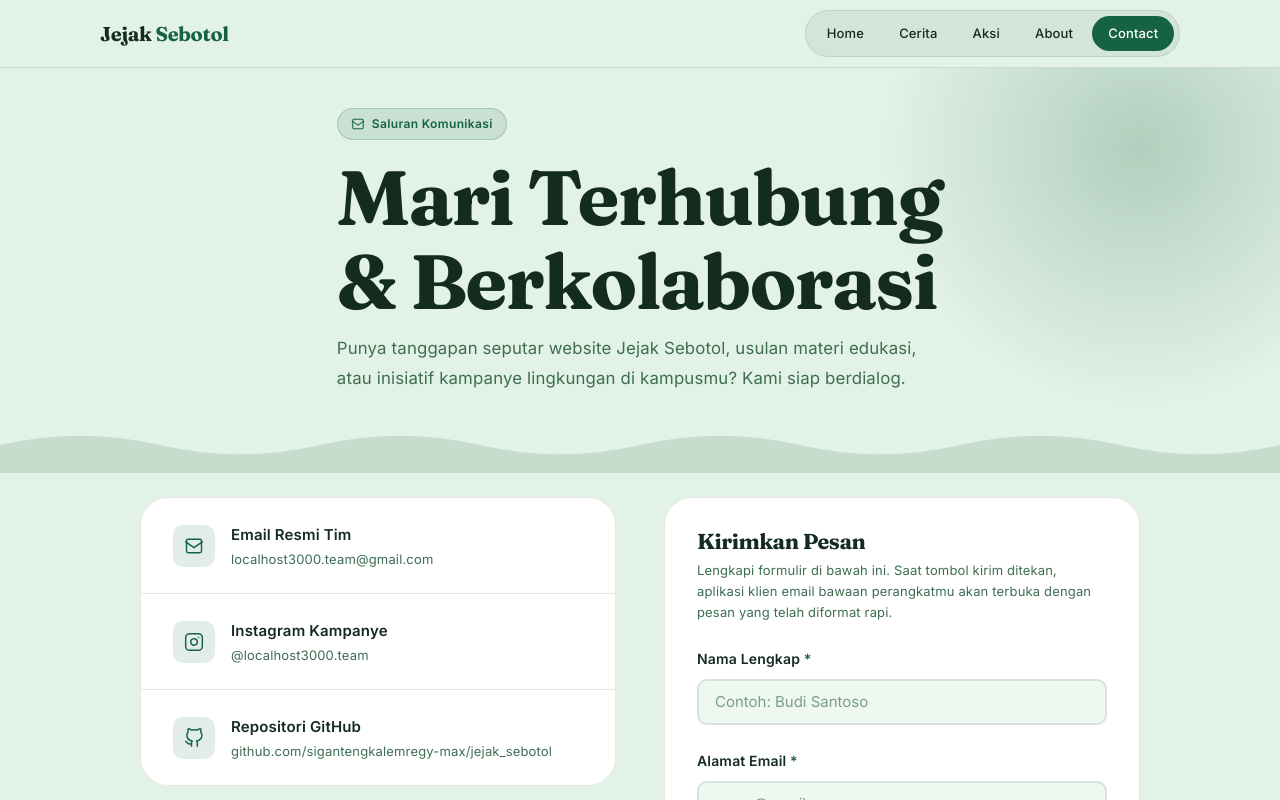
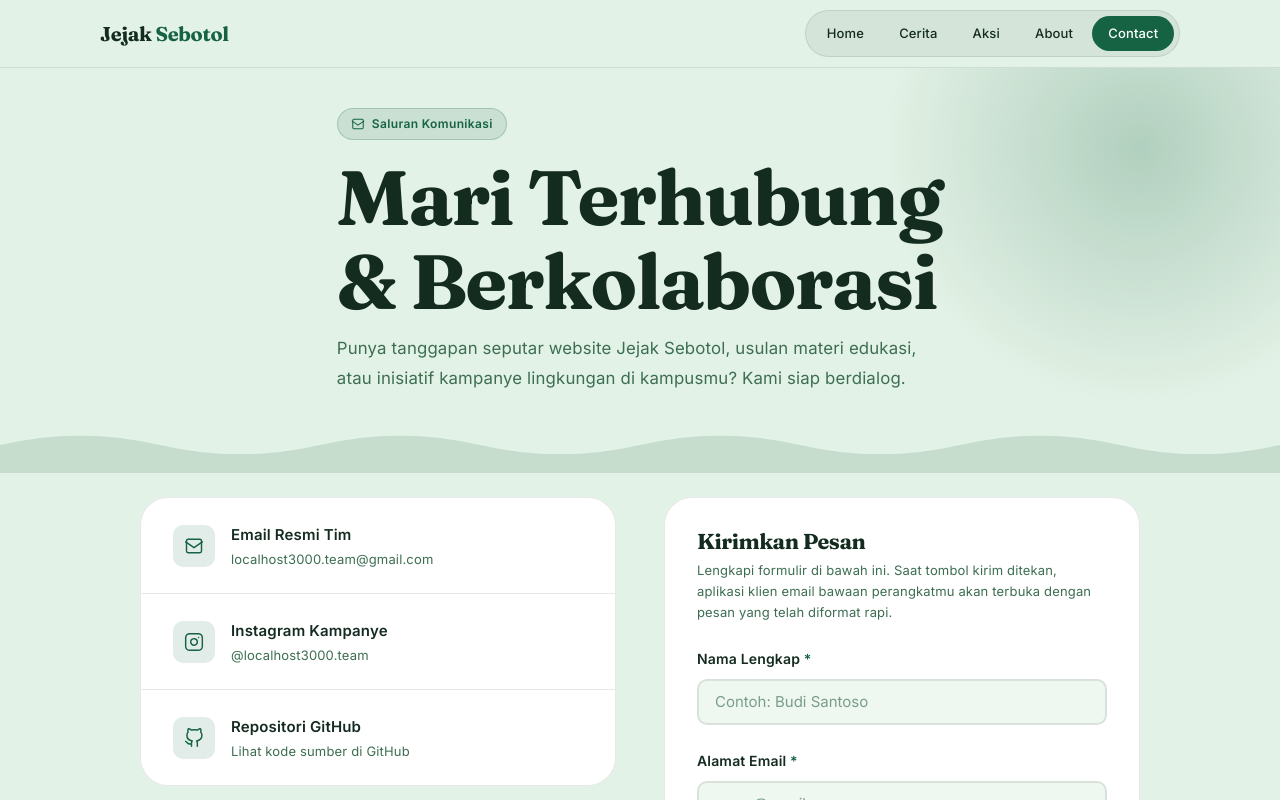
Before and after one commit to sigantengkalemregy-max/localhost3000_UMC_WebDesignTechnoversary_vol_II, a plain HTML site: page contact.html in a window 1280 px wide. Shown: the top 800 px of the page. Drawn offline with Linux system fonts and the light colour scheme.

Commit message:
update again

```diff
--- a/contact.html
+++ b/contact.html
@@ -94,13 +94,13 @@
               </a>
 
               <!-- GitHub Repository -->
-              <a class="contact-row" href="https://github.com/sigantengkalemregy-max/jejak_sebotol" target="_blank" rel="noopener noreferrer" aria-label="Repositori kode sumber di GitHub (terbuka di tab baru)">
+              <a class="contact-row" href="https://github.com/sigantengkalemregy-max/webdesign_localhost3000_technoversary_vol.II" target="_blank" rel="noopener noreferrer" aria-label="Repositori kode sumber di GitHub (terbuka di tab baru)">
                 <div class="contact-icon" aria-hidden="true">
                   <svg width="20" height="20" viewBox="0 0 24 24" fill="none" stroke="currentColor" stroke-width="1.75" stroke-linecap="round" stroke-linejoin="round"><path d="M9 19c-5 1.5-5-2.5-7-3m14 6v-3.87a3.37 3.37 0 0 0-.94-2.61c3.14-.35 6.44-1.54 6.44-7A5.44 5.44 0 0 0 20 4.77 5.07 5.07 0 0 0 19.91 1S18.73.65 16 2.48a13.38 13.38 0 0 0-7 0C6.27.65 5.09 1 5.09 1A5.07 5.07 0 0 0 5 4.77a5.44 5.44 0 0 0-1.5 3.78c0 5.42 3.3 6.61 6.44 7A3.37 3.37 0 0 0 9 18.13V22"/></svg>
                 </div>
                 <div>
                   <div style="font-weight: 600; font-size: 0.9375rem;">Repositori GitHub</div>
-                  <div class="text-sm text-muted">github.com/sigantengkalemregy-max/jejak_sebotol</div>
+                  <div class="text-sm text-muted">Lihat kode sumber di GitHub</div>
                 </div>
               </a>
 
```
